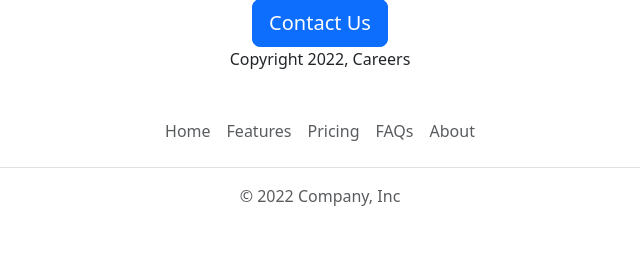
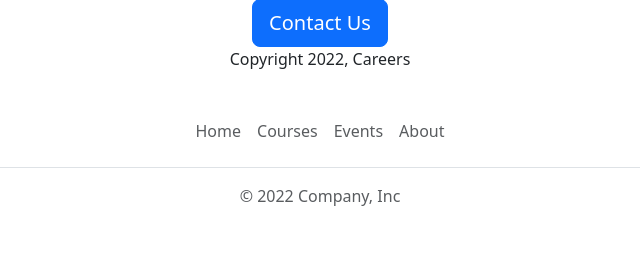
Before and after one commit to shubhamgyd/Database-driven-careers-v2, a Flask app: page / in a window 1280 px wide. Shown: the part 1201-1465 px from the top of the page, without its empty margins (320-960 px from the left). Run offline with Flask 2, Linux system fonts and the light colour scheme.

Commit message:
functional and aesthetic improvements

```diff
--- a/templates/footer.html
+++ b/templates/footer.html
@@ -1,10 +1,9 @@
 <footer class="py-3 my-4">
     <ul class="nav justify-content-center border-bottom pb-3 mb-3">
-      <li class="nav-item"><a href="#" class="nav-link px-2 text-muted">Home</a></li>
-      <li class="nav-item"><a href="#" class="nav-link px-2 text-muted">Features</a></li>
-      <li class="nav-item"><a href="#" class="nav-link px-2 text-muted">Pricing</a></li>
-      <li class="nav-item"><a href="#" class="nav-link px-2 text-muted">FAQs</a></li>
-      <li class="nav-item"><a href="#" class="nav-link px-2 text-muted">About</a></li>
+      <li class="nav-item"><a target="_blank"href="https://www.jovian.ai" class="nav-link px-2 text-muted">Home</a></li>
+      <li class="nav-item"><a href="https://jovian.ai/learn" class="nav-link px-2 text-muted">Courses</a></li>
+      <li class="nav-item"><a href="https://jovian.ai/events" class="nav-link px-2 text-muted">Events</a></li>
+      <li class="nav-item"><a href="https://jovian.ai/about" class="nav-link px-2 text-muted">About</a></li>
     </ul>
     <p class="text-center text-muted">&copy; 2022 Company, Inc</p>
   </footer>
--- a/templates/jobitem.html
+++ b/templates/jobitem.html
@@ -13,6 +13,6 @@
   {% endif %}
   </div>
   <div class="col-3">
-  <a href="mailto:shubhamyadav97660@gmail.com?subject=Application for {{job['title']}}" type="button" class="btn btn-primary">Apply</a>
+  <a href="mailto:Shubhamyadav97660@gmail.com?subject=Application%20for%20{{job['title']}}&body=My%20name%3A%20%3Cyour%20name%20here%3E%0D%0A%0D%0AMy%20Resume%20link%3A%20%3Cresume%20link%3E%0D%0A%0D%0AMy%20LinkedIn%20link%3A%20%3Clinkedin%20link%3E%0D%0A%0D%0A" type="button" class="btn btn-primary">Apply</a>
   </div>
 </div>
```
